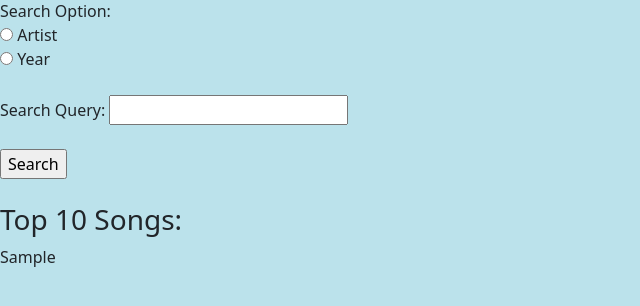
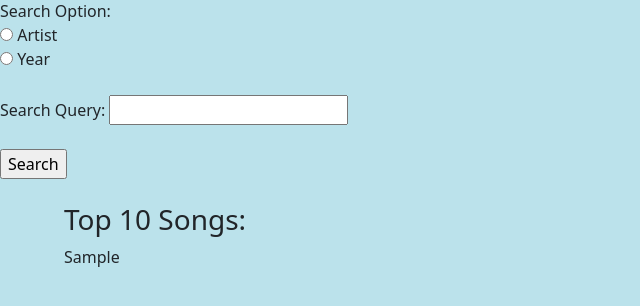
Before and after one commit to CSU-CPSC4205-2023-Summer/group_2, a Flask app: template templates/index.html in a window 1280 px wide. Shown: the part 209-515 px from the top of the page, without its empty margins (0-640 px from the left). Run offline with Flask 3, Linux system fonts and the light colour scheme; the template is opened without the code that fills it: most values are stand-ins (such as "Sample title", 1, 10 or a date in 2020).

Commit message:
Update index.html

```diff
--- a/templates/index.html
+++ b/templates/index.html
@@ -15,9 +15,11 @@
         }
         p {
           font-weight: bold;
+          margin-left: 5%;
         }
-        h3 {
+        if {
             font-weight: lighter;
+            margin-left: 5%;
         }
     </style>
 </head>
@@ -48,7 +50,7 @@
         <input type="submit" value="Search">
     </form><br/>
     {% if top_songs %}
-        <div id="topSongs">
+        <div id="topSongs" style="margin-left: 5%;">
             <h3>Top 10 Songs:</h3>
             {{ top_songs|safe }}
         </div>
```
